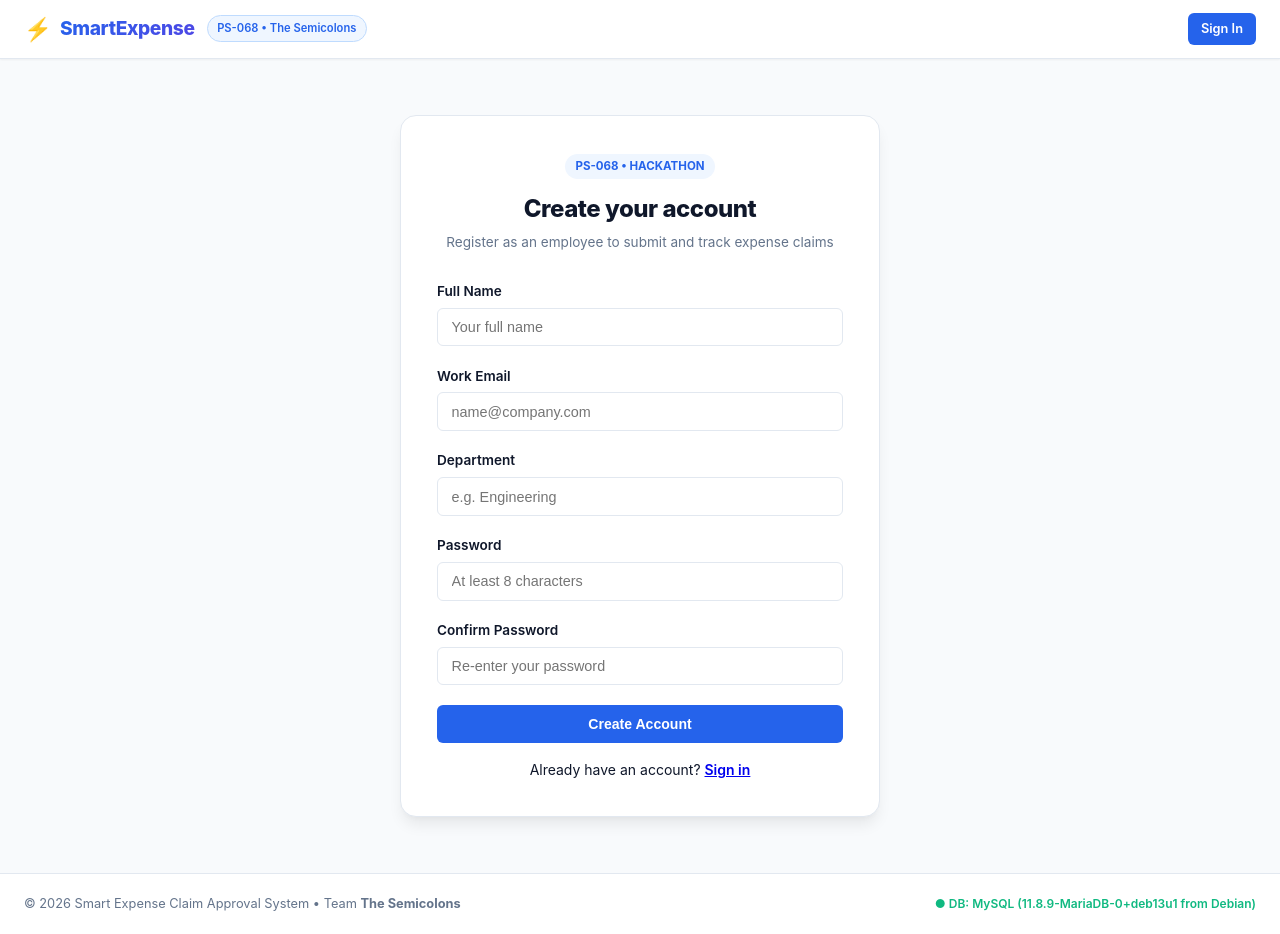
After one commit to nainasobe2/expense-claim-system, a Flask app: page /register in a window 1280 px wide. The commit adds this page. Run offline with Flask 3, Linux system fonts and the light colour scheme; data comes from the database, SQL or seed files in the repository; data that the repository does not hold is empty; parts of the project's set-up code (start-up, migrations or seed data) failed here and were passed over.

Commit message:
Add employee self-registration

```diff
--- a/routes/auth_routes.py
+++ b/routes/auth_routes.py
@@ -131,3 +131,75 @@ def dev_quick_login(role_key):
         return redirect(next_url)
 
     return redirect(get_role_redirect_url(user.role))
+
+
+
+# ---------------------------------------------------------------------------
+# Self-registration (employees only)
+# ---------------------------------------------------------------------------
+import re
+from flask import render_template
+from sqlalchemy import func
+from sqlalchemy.exc import IntegrityError
+from models import db
+
+EMAIL_PATTERN = re.compile(r"^[^@\s]+@[^@\s]+\.[^@\s]+$")
+
+
+@auth_bp.route("/register", methods=["GET"])
+def register_page():
+    if "user_id" in session:
+        return redirect(get_role_redirect_url(session.get("role")))
+    return render_template("register.html")
+
+
+@auth_bp.route("/api/auth/register", methods=["POST"])
+def register_api():
+    data = request.get_json(silent=True) or request.form.to_dict()
+    name = (data.get("name") or "").strip()
+    email = (data.get("email") or "").strip().lower()
+    department = (data.get("department") or "").strip()
+    # login strips passwords, so registration must too
+    password = (data.get("password") or "").strip()
+    confirm_password = (data.get("confirm_password") or "").strip()
+
+    errors = {}
+    if not name:
+        errors["name"] = "Full name is required."
+    elif len(name) > 100:
+        errors["name"] = "Name is too long (max 100 characters)."
+    if not email:
+        errors["email"] = "Email is required."
+    elif len(email) > 120 or not EMAIL_PATTERN.match(email):
+        errors["email"] = "Please enter a valid email address."
+    if not department:
+        errors["department"] = "Department is required."
+    elif len(department) > 100:
+        errors["department"] = "Department is too long (max 100 characters)."
+    if len(password) < 8:
+        errors["password"] = "Password must be at least 8 characters."
+    elif password != confirm_password:
+        errors["confirm_password"] = "Passwords do not match."
+
+    if errors:
+        return jsonify({"error": " ".join(errors.values()), "errors": errors}), 400
+
+    if User.query.filter(func.lower(User.email) == email).first():
+        msg = "An account with this email already exists."
+        return jsonify({"error": msg, "errors": {"email": msg}}), 409
+
+    # Role is ALWAYS employee. Anything the client sends for role is ignored.
+    user = User(name=name, email=email, department=department, role="EMPLOYEE")
+    user.set_password(password)
+    db.session.add(user)
+    try:
+        db.session.commit()
+    except IntegrityError:
+        db.session.rollback()
+        msg = "An account with this email already exists."
+        return jsonify({"error": msg, "errors": {"email": msg}}), 409
+
+    return jsonify({
+        "message": "Account created. Please sign in.",
+        "redirect_url": "/login?registered=1"
+    }), 201
--- /dev/null
+++ b/static/js/register.js
@@ -0,0 +1,55 @@
+// Registration form handler (reuses showAuthAlert/hideAuthAlert/setButtonLoading from auth.js)
+
+async function handleRegisterSubmit(event) {
+    if (event) event.preventDefault();
+
+    const submitBtn = document.getElementById("submitBtn");
+    const payload = {
+        name: document.getElementById("name").value.trim(),
+        email: document.getElementById("email").value.trim(),
+        department: document.getElementById("department").value.trim(),
+        password: document.getElementById("password").value.trim(),
+        confirm_password: document.getElementById("confirm_password").value.trim(),
+    };
+
+    if (!payload.name || !payload.email || !payload.department || !payload.password || !payload.confirm_password) {
+        showAuthAlert("Please fill in all fields.");
+        return;
+    }
+    if (!/^[^@\s]+@[^@\s]+\.[^@\s]+$/.test(payload.email)) {
+        showAuthAlert("Please enter a valid email address.");
+        return;
+    }
+    if (payload.password.length < 8) {
+        showAuthAlert("Password must be at least 8 characters.");
+        return;
+    }
+    if (payload.password !== payload.confirm_password) {
+        showAuthAlert("Passwords do not match.");
+        return;
+    }
+
+    setButtonLoading(submitBtn, true, "Creating account...");
+    hideAuthAlert();
+
+    try {
+        const response = await fetch("/api/auth/register", {
+            method: "POST",
+            headers: { "Content-Type": "application/json" },
+            body: JSON.stringify(payload),
+        });
+        const data = await response.json();
+
+        if (!response.ok) {
+            showAuthAlert(data.error || "Registration failed. Please try again.");
+            setButtonLoading(submitBtn, false, "Create Account");
+            return;
+        }
+
+        window.location.href = data.redirect_url || "/login?registered=1";
+    } catch (err) {
+        console.error("Registration request error:", err);
+        showAuthAlert("Unable to connect to server. Please ensure the backend is running.");
+        setButtonLoading(submitBtn, false, "Create Account");
+    }
+}
--- /dev/null
+++ b/templates/register.html
@@ -0,0 +1,65 @@
+{% extends "base.html" %}
+
+{% block title %}Create Account - Smart Expense Claim Approval System{% endblock %}
+
+{% block content %}
+<div class="auth-wrapper">
+    <div class="auth-card">
+        <div class="auth-header">
+            <div class="auth-badge">PS-068 &bull; Hackathon</div>
+            <h2>Create your account</h2>
+            <p class="auth-subtitle">Register as an employee to submit and track expense claims</p>
+        </div>
+
+        <div id="authAlert" class="alert alert-error" style="display: none;"></div>
+
+        <form id="registerForm" class="auth-form" onsubmit="handleRegisterSubmit(event)">
+            <div class="form-group">
+                <label for="name">Full Name</label>
+                <input type="text" id="name" name="name" class="form-control" placeholder="Your full name" required maxlength="100" autocomplete="name">
+            </div>
+
+            <div class="form-group">
+                <label for="email">Work Email</label>
+                <input type="email" id="email" name="email" class="form-control" placeholder="name@company.com" required maxlength="120" autocomplete="email">
+            </div>
+
+            <div class="form-group">
+                <label for="department">Department</label>
+                <input type="text" id="department" name="department" class="form-control" placeholder="e.g. Engineering" list="departmentList" required maxlength="100">
+                <datalist id="departmentList">
+                    <option value="Engineering">
+                    <option value="Finance">
+                    <option value="Sales">
+                    <option value="Marketing">
+                    <option value="HR">
+                    <option value="Operations">
+                </datalist>
+            </div>
+
+            <div class="form-group">
+                <label for="password">Password</label>
+                <input type="password" id="password" name="password" class="form-control" placeholder="At least 8 characters" required minlength="8" autocomplete="new-password">
+            </div>
+
+            <div class="form-group">
+                <label for="confirm_password">Confirm Password</label>
+                <input type="password" id="confirm_password" name="confirm_password" class="form-control" placeholder="Re-enter your password" required autocomplete="new-password">
+            </div>
+
+            <button type="submit" id="submitBtn" class="btn btn-primary btn-block">
+                <span>Create Account</span>
+            </button>
+        </form>
+
+        <p style="text-align: center; margin-top: 16px; font-size: 14px;">
+            Already have an account? <a href="/login" style="font-weight: 600;">Sign in</a>
+        </p>
+    </div>
+</div>
+{% endblock %}
+
+{% block scripts %}
+<script src="/static/js/auth.js"></script>
+<script src="/static/js/register.js"></script>
+{% endblock %}
```
Also changed, not shown: templates/login.html (+9 -0 lines).
